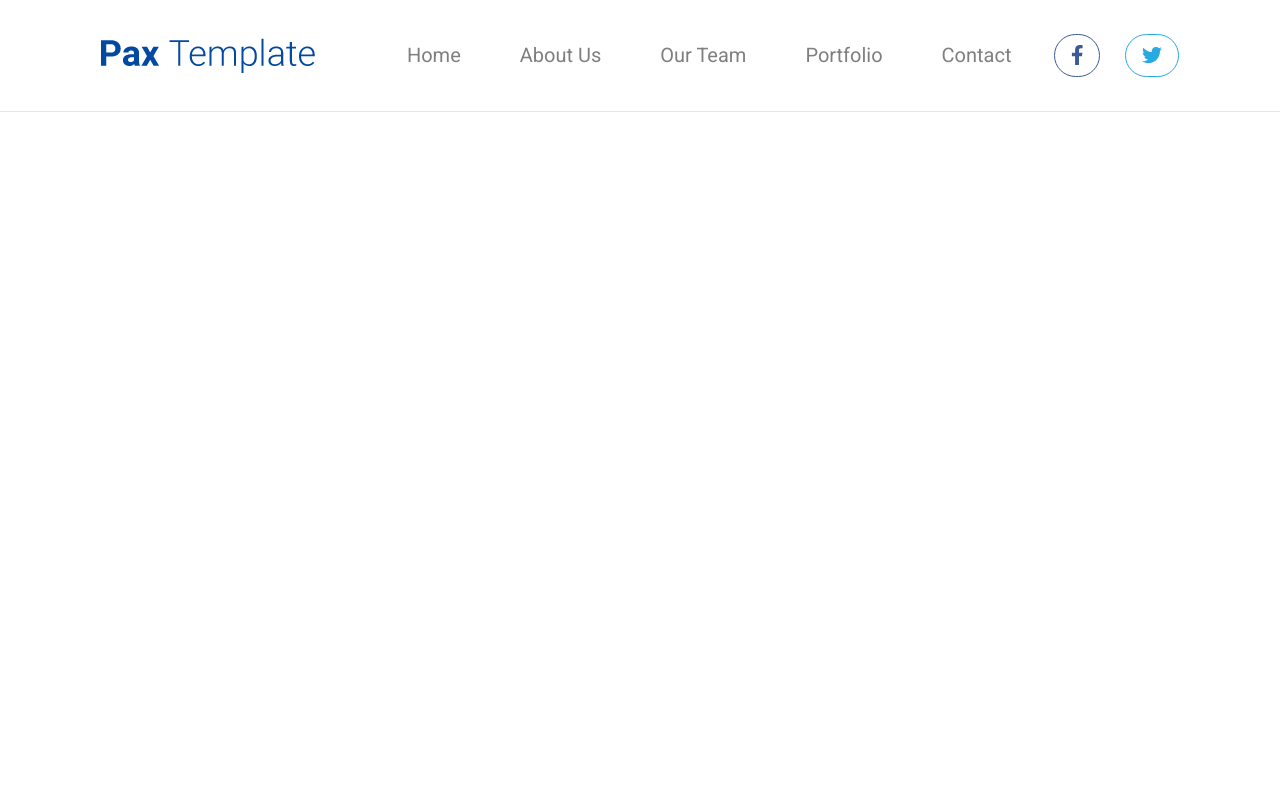
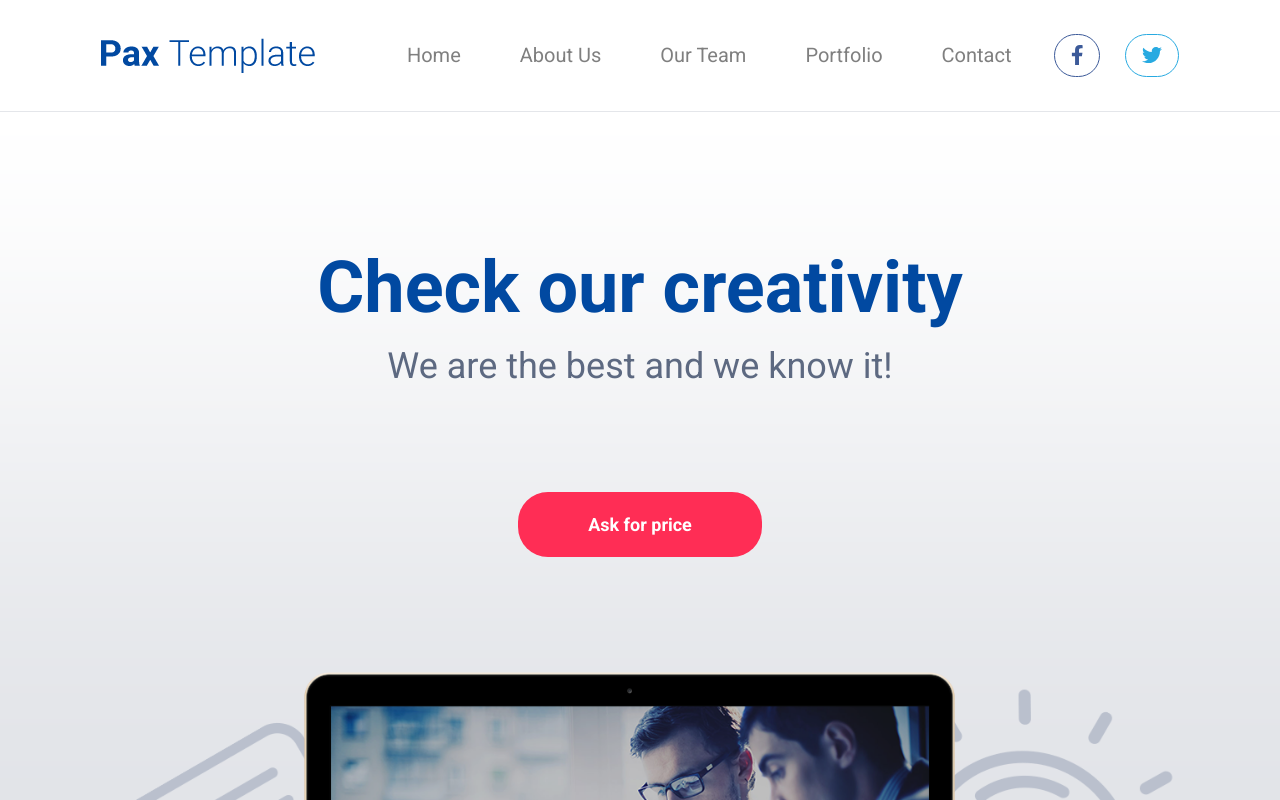
Before and after one commit to rifat-H/paxTeamplate-Bootstrap, a website built with Parcel: page src/index.html in a window 1280 px wide. Shown: the top 800 px of the page. Built offline with nearby package versions, Linux system fonts and the light colour scheme.

Commit message:
banner done

```diff
--- a/src/index.html
+++ b/src/index.html
@@ -73,7 +73,14 @@
     <!-- header end -->
 
     <!-- banner start -->
-    <section class="banner"></section>
+    <section class="banner">
+        <div class="container">
+            <h1 class="title">Check our creativity</h1>
+            <h2 class="title2">We are the best and we know it!</h2>
+            <button class="cusBtn">Ask for price</button>
+            <img src="images/banner.png" class="img-fluid" alt="">
+        </div>
+    </section>
     <!-- banner end -->
 
     <!-- services start -->
--- a/src/scss/_style.scss
+++ b/src/scss/_style.scss
@@ -17,6 +17,16 @@ body {
 .title2 {
     font-size: 36px;
     font-weight: light;
+}
+
+.cusBtn {
+    border-radius: 30px;
+    font-size: 18px;
+    color: #ffffff;
+    font-weight: 700;
+    padding: 22px 70px;
+    transition: .3s;
+
 }
 
 // common css end
@@ -50,7 +60,36 @@ header {
 // header end
 
 // <!-- banner start -->
-.banner {}
+.banner {
+    padding-top: 140px;
+    padding-bottom: 80px;
+    background: url(../images/banner-bd.png);
+    background-attachment: inherit;
+    background-size: contain;
+    background-repeat: no-repeat;
+    text-align: center;
+
+    h1 {
+        color: #0149a1;
+        margin-bottom: 24px;
+    }
+
+    h2 {
+        color: #5d6981;
+        margin-bottom: 108px;
+    }
+
+    button {
+        background-color: #ff2d55;
+        margin-bottom: 115px;
+
+
+        &:hover {
+            background-color: #0149a1;
+        }
+    }
+
+}
 
 // <!-- banner end -->
 
```
